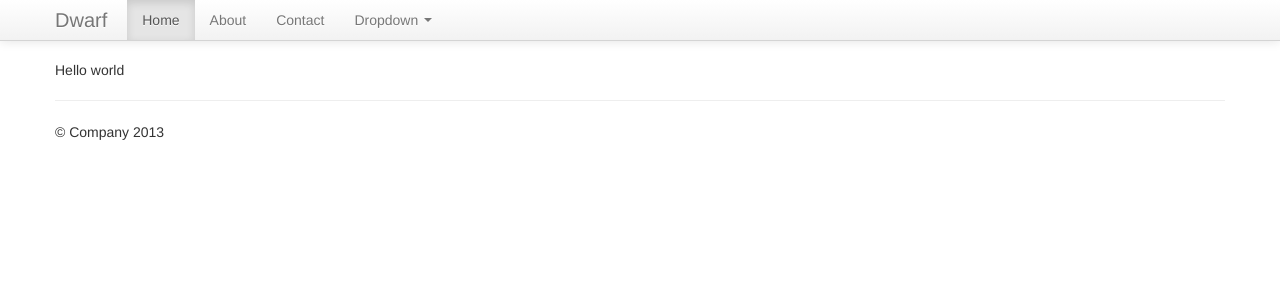
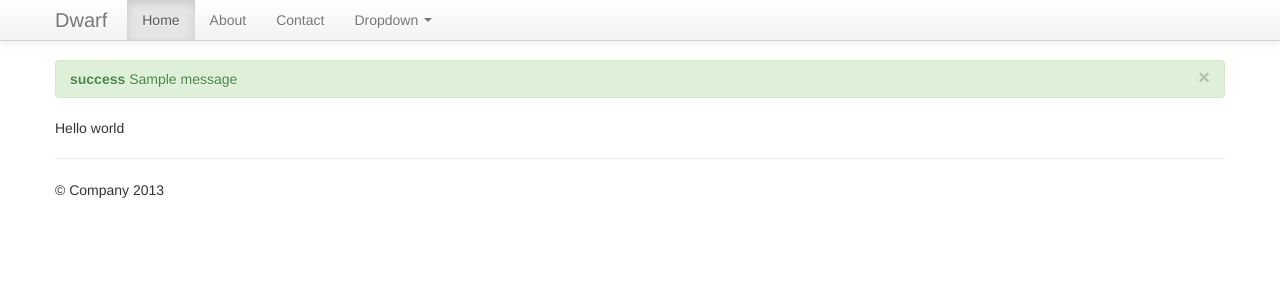
Before and after one commit to slok/dwarf, a Django app: template dwarf/homepage/templates/homepage/index.html in a window 1280 px wide. Shown: the top 301 px of the page. Run offline with Django 3.2, Linux system fonts and the light colour scheme; the template is opened without the code that fills it, so the values that code supplies are empty; tables that the repository leaves empty hold one stand-in row (values such as "Sample post"); one stand-in notice (Sample message) is shown; parts of the project's set-up code (start-up, migrations or seed data) failed here and were passed over; some libraries are stand-ins or nearby versions.

Commit message:
Add alerts to templates

```diff
--- a/dwarf/templates/base.html
+++ b/dwarf/templates/base.html
@@ -66,6 +66,16 @@
     </div>
 
     <div class="container">
+      {% block messages %}
+        {% if messages %}
+            {% for message in messages %}
+              <div class="alert alert-{{ message.tags }}">
+                <button type="button" class="close" data-dismiss="alert">&times;</button>
+                <strong>{{ message.tags }}</strong> {{ message }}
+              </div>
+            {% endfor %}
+        {% endif %}
+      {% endblock messages %}
       {% block body %}
 
       <!-- Main hero unit for a primary marketing message or call to action -->
@@ -106,8 +116,9 @@
     ================================================== -->
     <!-- Placed at the end of the document so the pages load faster -->
     <script src="//ajax.googleapis.com/ajax/libs/jquery/1.9.1/jquery.min.js"></script>
+    <script src="{{ STATIC_URL }}js/bootstrap.min.js"></script>
+    <script>$(".alert").alert()</script>
     <!--<script src="{{ STATIC_URL }}js/bootstrap-transition.js"></script>
-    <script src="{{ STATIC_URL }}js/bootstrap-alert.js"></script>
     <script src="{{ STATIC_URL }}js/bootstrap-modal.js"></script>
     <script src="{{ STATIC_URL }}js/bootstrap-dropdown.js"></script>
     <script src="{{ STATIC_URL }}js/bootstrap-scrollspy.js"></script>
```
